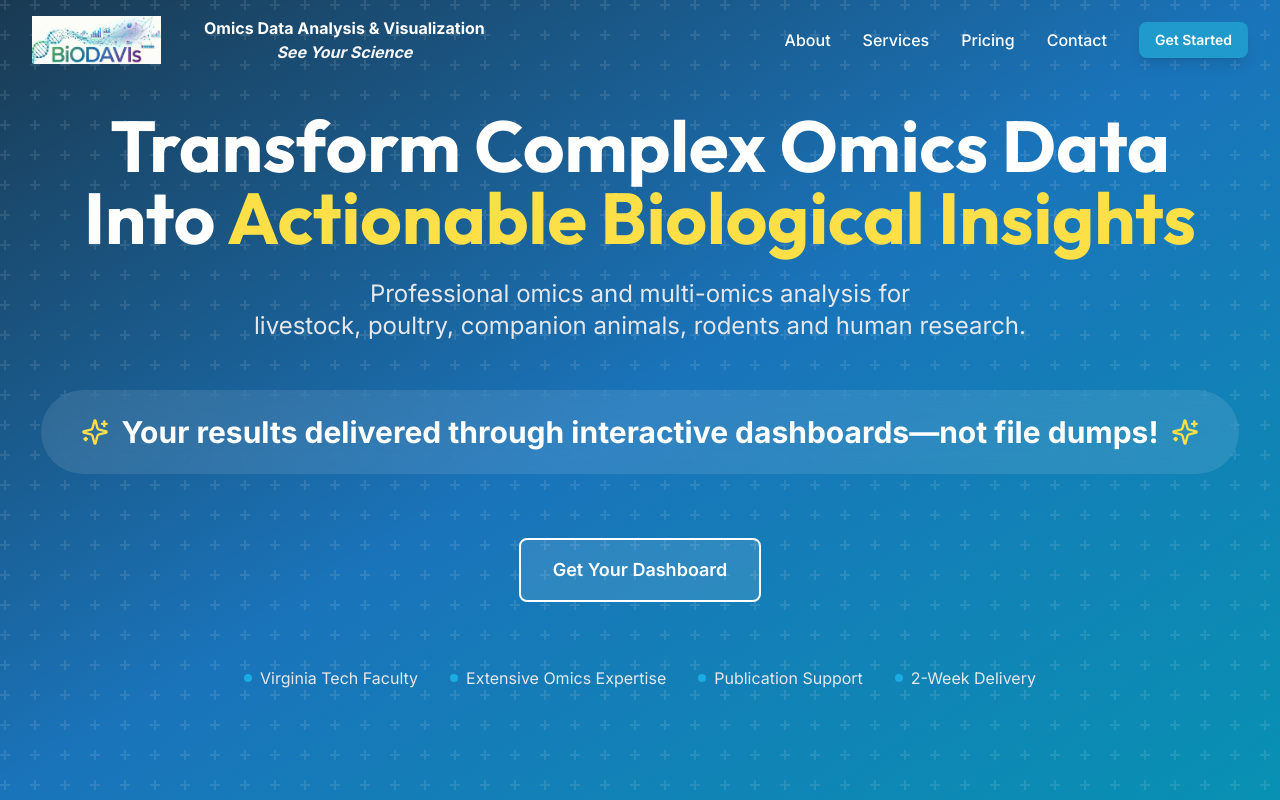
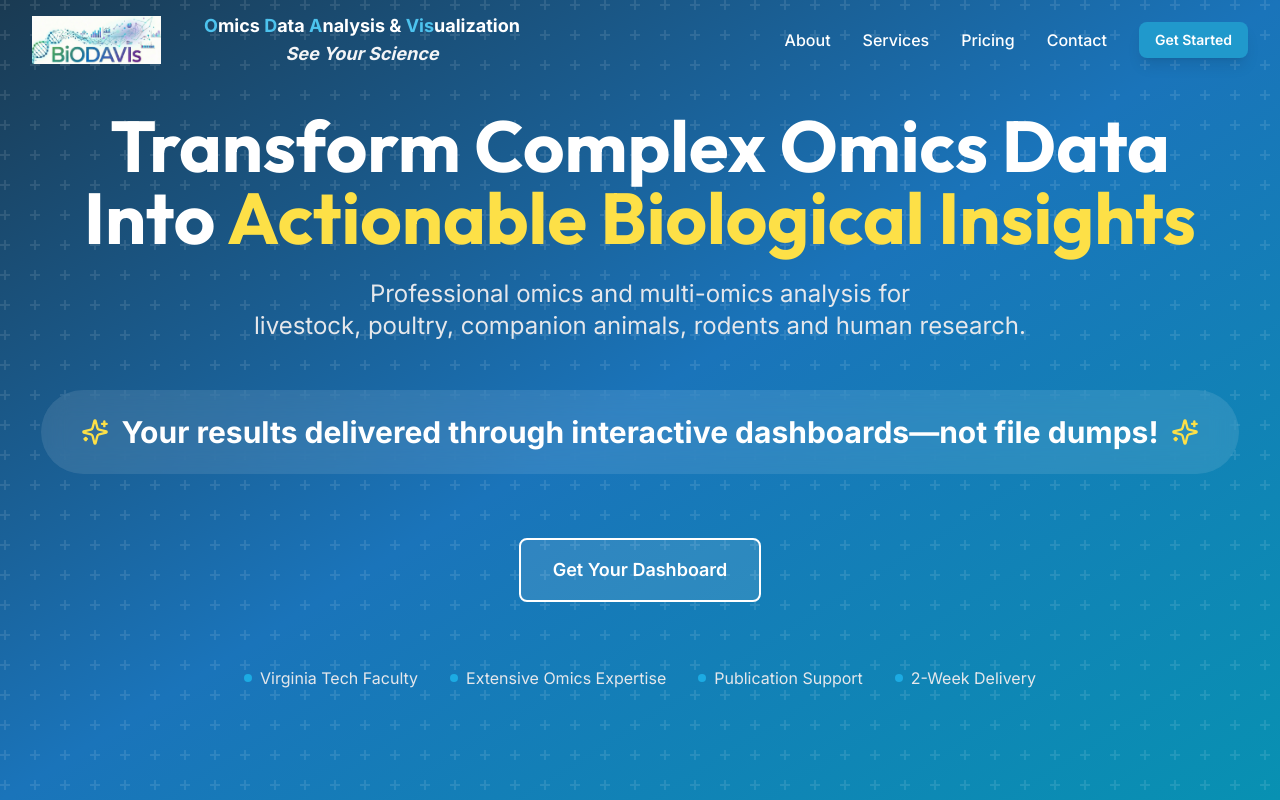
Before and after one commit to Biase-Lab/biodavis, a Next.js app: page / in a window 1280 px wide. Shown: the top 800 px of the page. Built offline with nearby package versions, Linux system fonts and the light colour scheme.

Commit message:
01_04_2025_0504pm

```diff
--- a/src/components/layout/Footer.tsx
+++ b/src/components/layout/Footer.tsx
@@ -21,8 +21,10 @@ export function Footer() {
                 />
               </div>
               <div>
-                <div className="text-base font-bold leading-tight">Omics Data Analysis & Visualization</div>
-                <div className="text-base text-accent-400 font-bold italic mt-0.5">See Your Science</div>
+                <div className="text-lg font-bold leading-tight">
+                  <span className="text-accent-400">O</span>mics <span className="text-accent-400">D</span>ata <span className="text-accent-400">A</span>nalysis & <span className="text-accent-400">Vis</span>ualization
+                </div>
+                <div className="text-lg text-accent-400 font-bold italic mt-0.5">See Your Science</div>
               </div>
             </div>
             <p className="text-gray-300 text-sm leading-relaxed">
--- a/src/components/layout/Header.tsx
+++ b/src/components/layout/Header.tsx
@@ -59,12 +59,12 @@ export function Header() {
               />
             </div>
             <div className="hidden sm:block">
-              <div className={`text-base font-bold transition-colors duration-300 ${
+              <div className={`text-lg font-bold transition-colors duration-300 ${
                 isScrolled ? 'text-primary-900' : 'text-white'
               }`}>
-                Omics Data Analysis & Visualization
+                <span className={isScrolled ? 'text-accent-600' : 'text-accent-400'}>O</span>mics <span className={isScrolled ? 'text-accent-600' : 'text-accent-400'}>D</span>ata <span className={isScrolled ? 'text-accent-600' : 'text-accent-400'}>A</span>nalysis & <span className={isScrolled ? 'text-accent-600' : 'text-accent-400'}>Vis</span>ualization
               </div>
-              <div className={`text-base font-bold italic transition-colors duration-300 ${
+              <div className={`text-lg font-bold italic transition-colors duration-300 ${
                 isScrolled ? 'text-accent-600' : 'text-gray-100'
               }`}>
                 See Your Science
--- a/tailwind.config.ts
+++ b/tailwind.config.ts
@@ -18,7 +18,9 @@ const config: Config = {
         },
         accent: {
           700: "#0891b2", // Darker teal - emphasis
+          600: "#0ea5d4", // Medium teal
           500: "#1CABE3", // Teal/cyan - icons, highlights
+          400: "#4dc3ee", // Light teal
         },
       },
       fontFamily: {
```
